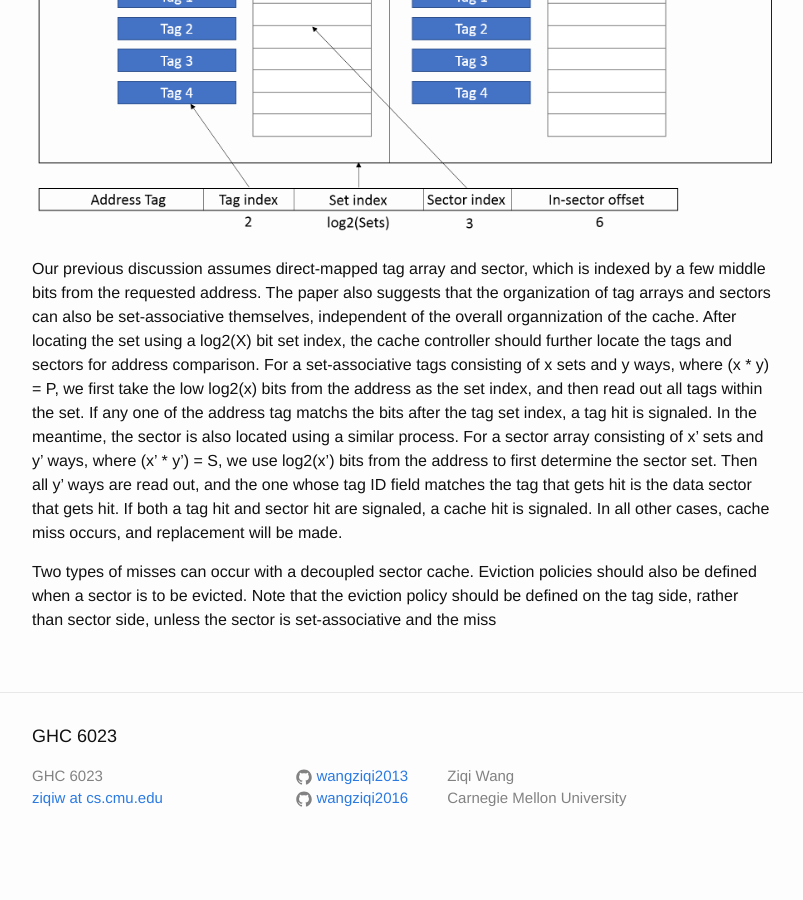
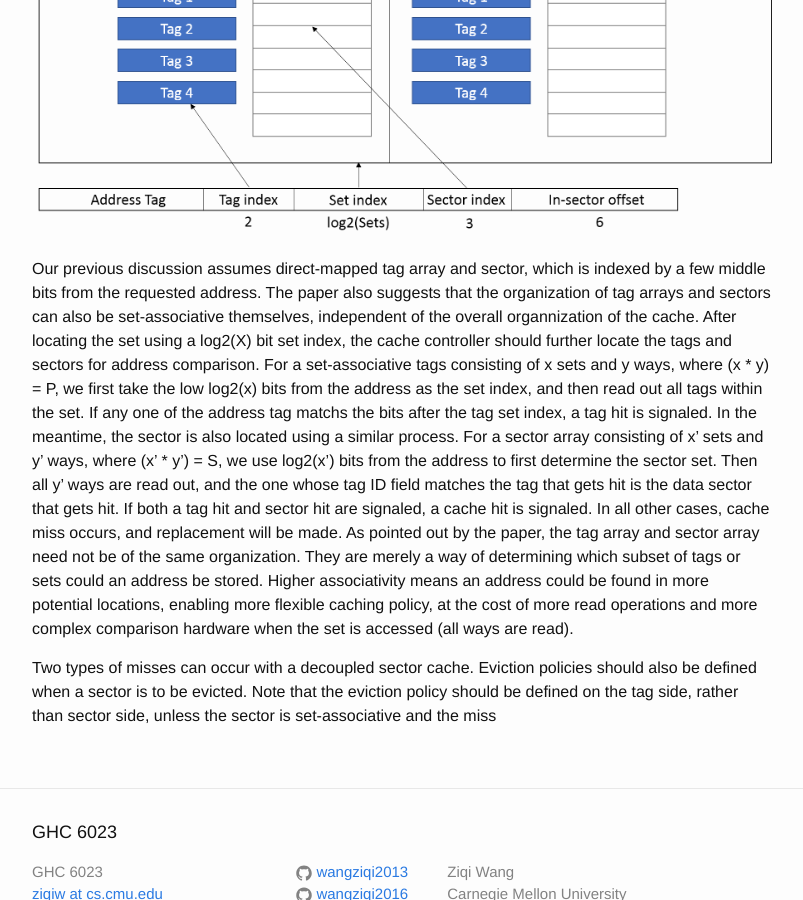
Before and after one commit to wangziqi2013/wangziqi2013.github.io, a Jekyll site: the page built from _posts/2020-05-24-decoupled-sector-caches.markdown, in a window 1280 px wide and 900 px high, scrolled down 2159 px. Shown: the whole window, without its empty margins (238-1041 px from the left). Built offline with Jekyll 4.4.1, drawn with Linux system fonts in a browser that asks for light colours; before the commit the page ends 3029 px from its top, so only the background shows below that.

Commit message:
Finish oranization

```diff
--- a/_posts/2020-05-24-decoupled-sector-caches.markdown
+++ b/_posts/2020-05-24-decoupled-sector-caches.markdown
@@ -88,6 +88,10 @@ a sector array consisting of x' sets and y' ways, where (x' * y') = S, we use lo
 determine the sector set. Then all y' ways are read out, and the one whose tag ID field matches the tag that gets hit
 is the data sector that gets hit. If both a tag hit and sector hit are signaled, a cache hit is signaled. In all
 other cases, cache miss occurs, and replacement will be made.
+As pointed out by the paper, the tag array and sector array need not be of the same organization. They are merely a
+way of determining which subset of tags or sets could an address be stored. Higher associativity means an address could
+be found in more potential locations, enabling more flexible caching policy, at the cost of more read operations
+and more complex comparison hardware when the set is accessed (all ways are read).
 
 Two types of misses can occur with a decoupled sector cache.
 Eviction policies should also be defined when a sector is to be evicted. Note that the eviction policy
```
